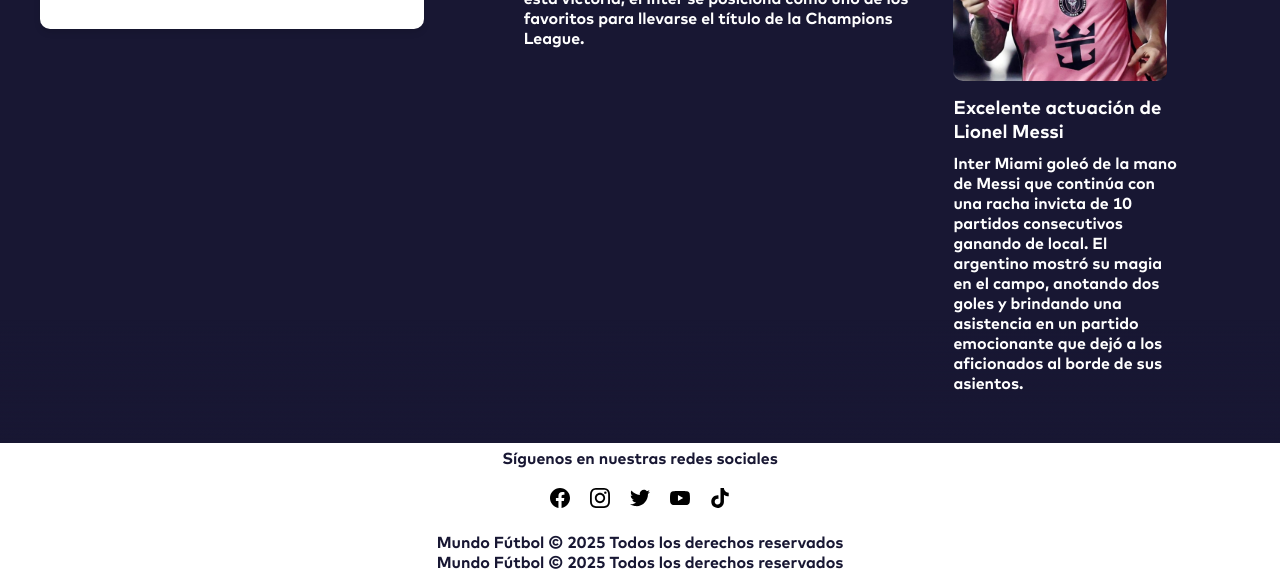
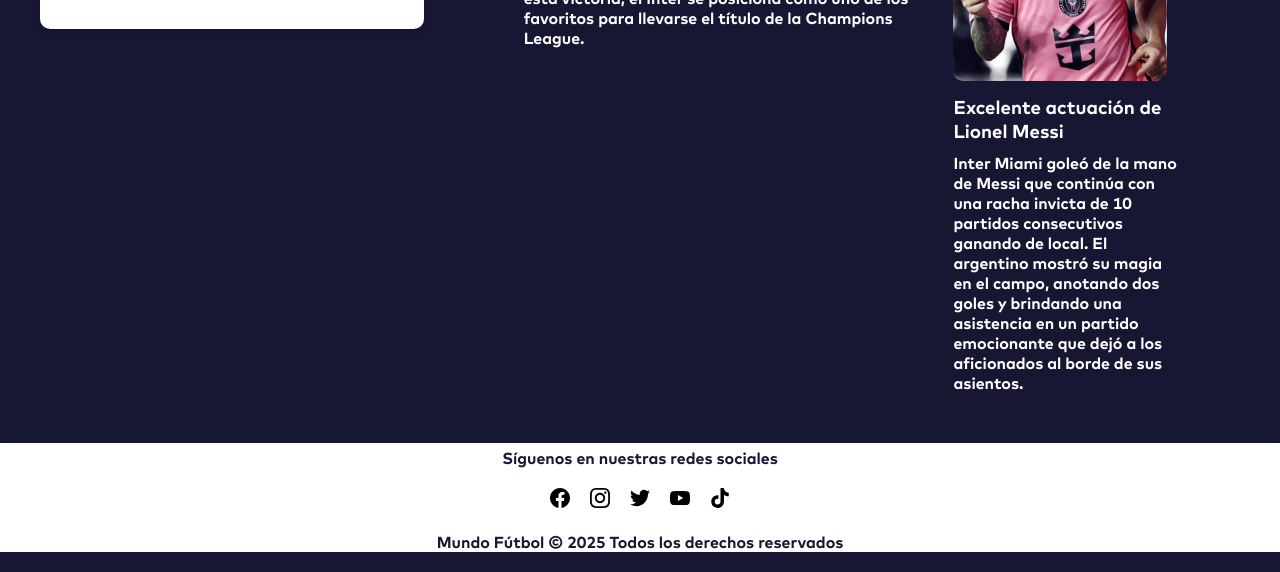
Before and after one commit to Gabbrieh/mundo-futbol, a plain HTML site: page index.html in a window 1280 px wide. Shown: the part 933-1505 px from the top of the page. Drawn offline with Linux system fonts and the light colour scheme.

Commit message:
Se retira duplicado de derechos de autor

```diff
--- a/index.html
+++ b/index.html
@@ -211,7 +211,6 @@
              </a>
         </div>
         <p>Mundo Fútbol © 2025 Todos los derechos reservados</p>
-        <p>Mundo Fútbol © 2025 Todos los derechos reservados</p>
     </section>
 </footer>
 </body>
```
